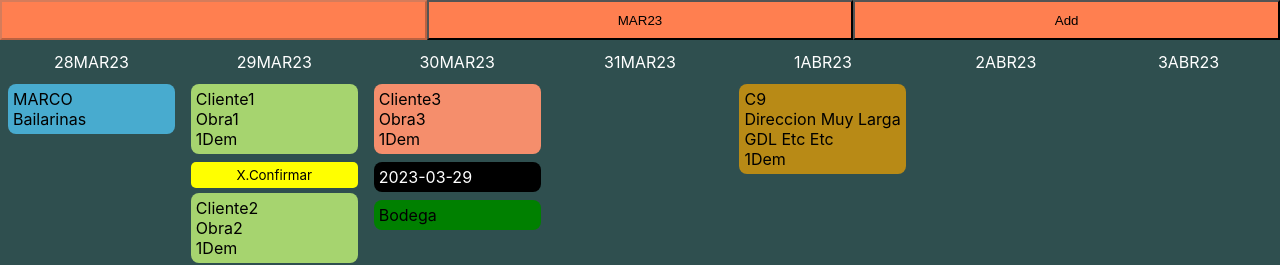
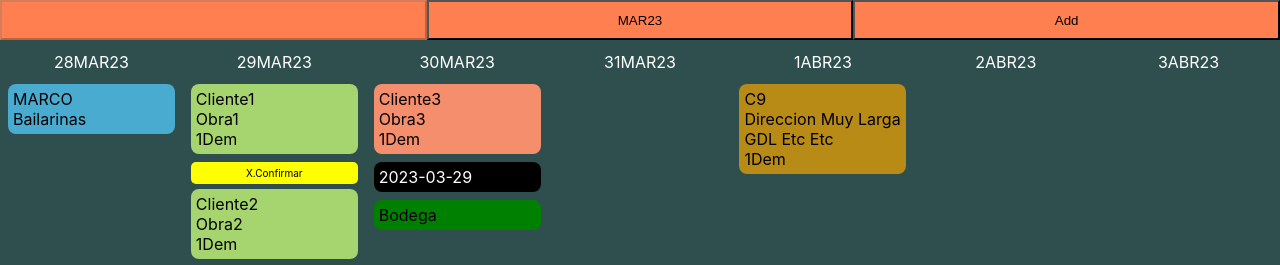
Before and after one commit to DanielBarragan96/ruta-js, a React (Create React App) app: page / in a window 1280 px wide. Shown: the top 265 px of the page. Built offline with nearby package versions, Linux system fonts and the light colour scheme.

Commit message:
smaller font size for task notes

```diff
--- a/src/Task.css
+++ b/src/Task.css
@@ -41,5 +41,5 @@
   margin-bottom: 5px;
   padding: 5px;
   text-align: center;
-  font-size: smaller;
+  font-size: x-small;
 }
```
